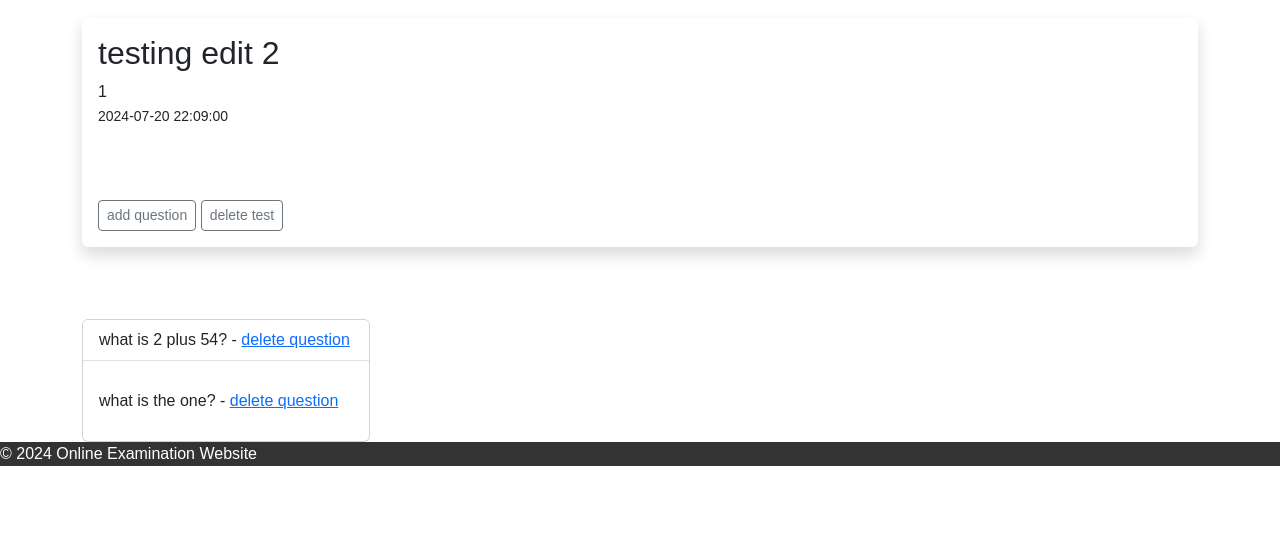
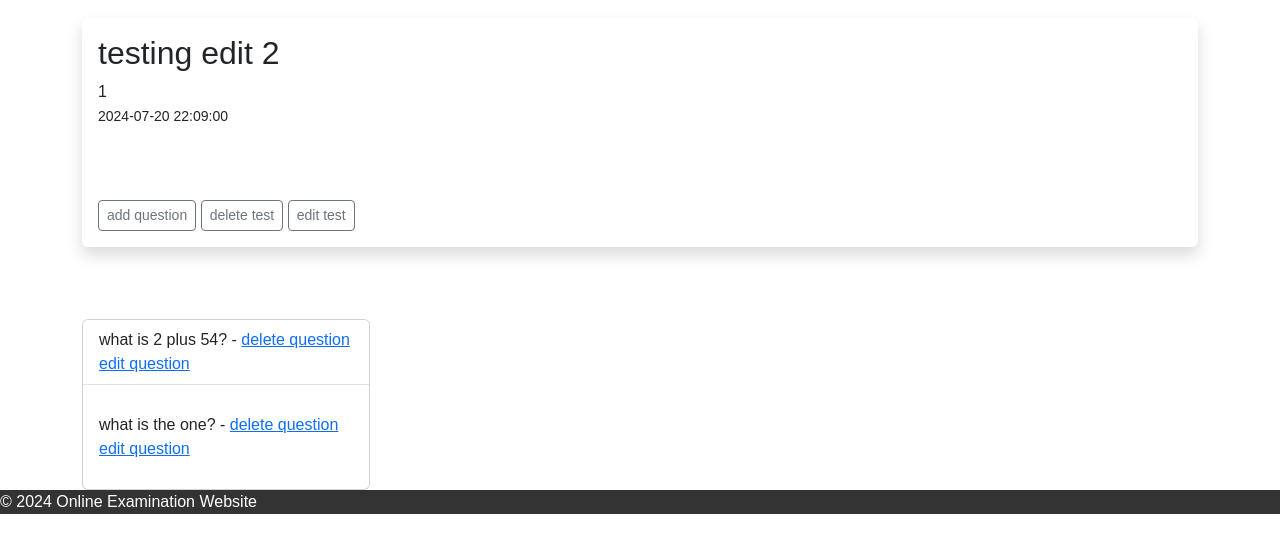
Before and after one commit to Arielbanua/Intellexam, a Flask app: page /tests/2 in a window 1280 px wide. Shown: the part 142-695 px from the top of the page. Run offline with Flask 3, Linux system fonts and the light colour scheme; a user stored in the database is signed in.

Commit message:
added edit test and edit question function

```diff
--- a/app.py
+++ b/app.py
@@ -204,7 +204,7 @@ def add_question(id):
     form = QuestionForm()
     if request.method == 'POST':
         if form.validate_on_submit():
-            # Create a new question object and save it to the database
+            ## Create a new question object and save it to the database
             question = Questions(question_text=form.question_text.data,
                                 question_type=form.question_type.data,
                                 points=form.points.data,
@@ -242,6 +242,30 @@ def delete_test(id):
         flash("Delete failed")
         return redirect(url_for('test', id=id))
 
+@app.route('/tests/<int:id>/edit-test', methods=['GET', 'POST'])
+def edit_test(id):
+    test_to_edit = Tests.query.get_or_404(id)
+    form = TestForm()
+    if form.validate_on_submit():
+        test_to_edit.title = form.title.data
+        test_to_edit.start_date = form.start_date.data
+        test_to_edit.end_date = form.end_date.data
+		# Update Database
+        db.session.add(test_to_edit)
+        db.session.commit()
+        flash("test Has Been Updated!")
+        return redirect(url_for('test', id=id))
+
+    if current_user.id == test_to_edit.teacher_id:
+        form.title.data = test_to_edit.title
+        form.start_date.data = test_to_edit.start_date
+        form.end_date.data = test_to_edit.end_date
+        return render_template('edit_test.html', form=form)
+
+    else:
+        flash("not authorized")
+        return redirect(url_for('tests'))
+
 @app.route('/tests/<int:id>/<int:question_id>/delete-question', methods=['GET', 'POST'])
 def delete_question(id, question_id):
     question_to_delete = Questions.query.get_or_404(question_id)
@@ -257,6 +281,60 @@ def delete_question(id, question_id):
         # Return an error message
         flash("Delete failed")
         return redirect(url_for('test', id=id))
+
+#lanjut disini
+@app.route('/tests/<int:id>/<int:question_id>/edit-question', methods=['GET', 'POST'])
+def edit_question(id, question_id):
+    question_to_edit = Questions.query.get_or_404(question_id)
+    form = QuestionForm()
+    if form.validate_on_submit():
+        if form.question_type.data == 'multiple-choice':
+            question_to_edit.question_text = form.question_text.data
+            question_to_edit.question_type = form.question_type.data
+            question_to_edit.points = form.points.data
+
+            question_to_edit.option1 = form.option1.data
+            question_to_edit.option2 = form.option2.data
+            question_to_edit.option3 = form.option3.data
+            question_to_edit.option4 = form.option4.data
+            question_to_edit.correct_opt = form.correct_opt.data
+            # Update Database
+            db.session.add(question_to_edit)
+            db.session.commit()
+            flash("question Has Been Updated!")
+            return redirect(url_for('test', id=id))
+
+        elif form.question_type.data == 'essay':
+            question_to_edit.question_text = form.question_text.data
+            question_to_edit.question_type = form.question_type.data
+            question_to_edit.points = form.points.data
+
+            question_to_edit.correct_ans = form.correct_ans.data
+            # Update Database
+            db.session.add(question_to_edit)
+            db.session.commit()
+            flash("question Has Been Updated!")
+            return redirect(url_for('test', id=id))
+
+        else:
+            flash("edit failed")
+            return redirect(url_for('edit_question', id=id, question_id = question_id))
+    else:
+        form.question_text.data = question_to_edit.question_text
+        form.question_type.data = question_to_edit.question_type
+        form.points.data = question_to_edit.points
+        if question_to_edit.question_type == 'multiple-choice':
+            form.option1.data = question_to_edit.option1
+            form.option2.data = question_to_edit.option2
+            form.option3.data = question_to_edit.option3
+            form.option4.data = question_to_edit.option4
+            form.correct_opt.data = question_to_edit.correct_opt
+            return render_template('edit_question.html', form=form, question = question_to_edit)
+        elif question_to_edit.question_type == 'essay':
+            form.correct_ans.data = question_to_edit.correct_ans
+            return render_template('edit_question.html', form=form, question = question_to_edit)
+
+
 
 @app.route('/', methods=['GET', 'POST'])
 def index():
--- a/templates/manage_test.html
+++ b/templates/manage_test.html
@@ -26,6 +26,7 @@
 	<br/><br/>
 	<a href="{{ url_for('add_question', id=test.test_id)}}" class="btn btn-outline-secondary btn-sm">add question</a>
 	<a href="{{ url_for('delete_test', id=test.test_id)}}" class="btn btn-outline-secondary btn-sm">delete test</a>
+	<a href="{{ url_for('edit_test', id=test.test_id)}}" class="btn btn-outline-secondary btn-sm">edit test</a>
 
 	<br/>
 </div>
@@ -39,6 +40,7 @@
 
 		<li class="list-group-item">{{ question.question_text }} -
 			<a href="{{ url_for('delete_question', id=test.test_id, question_id = question.question_id)}}">delete question</a>
+			<a href="{{ url_for('edit_question', id=test.test_id, question_id = question.question_id)}}">edit question</a>
 		</li>
 
 		{% endfor %}
```
Also changed, not shown: templates/edit_question.html (added, +96 -0 lines), templates/edit_test.html (added, +40 -0 lines), instance/users.db.
